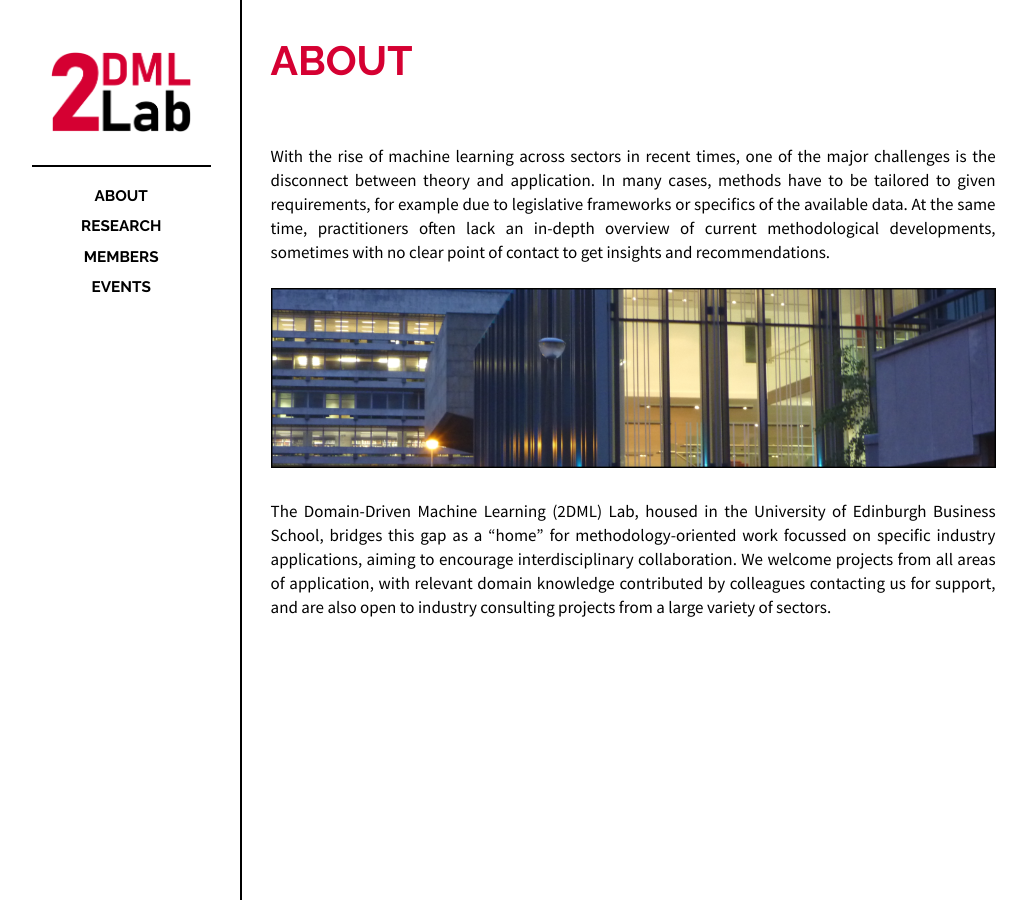
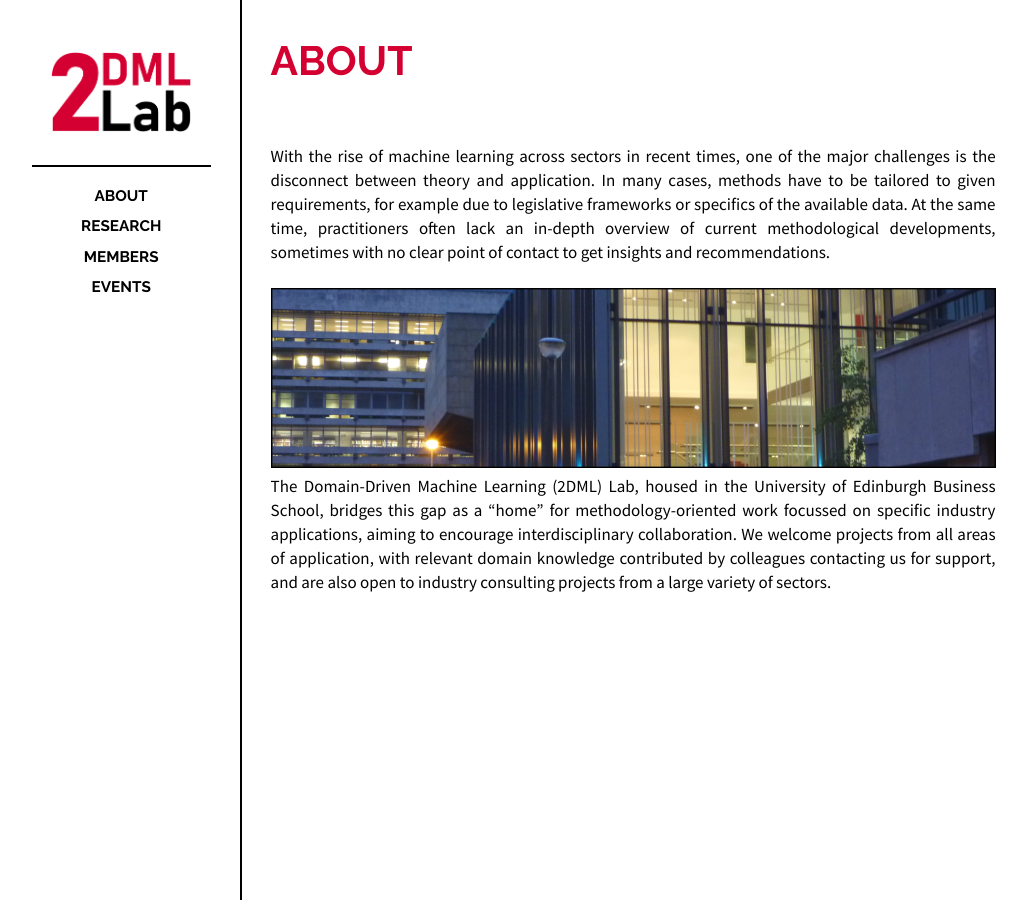
Before and after one commit to 2dml-lab/2dml-lab.github.io, a Jekyll site: the page built from _posts/2024-02-04-about.md, in a window 1280 px wide. Shown: the whole page, without its empty margins (118-1145 px from the left). Built offline with Jekyll 4.4.1, drawn with Linux system fonts in a browser that asks for light colours.

Commit message:
Update 2024-02-04-about.md

```diff
--- a/_posts/2024-02-04-about.md
+++ b/_posts/2024-02-04-about.md
@@ -10,8 +10,7 @@
 
 With the rise of machine learning across sectors in recent times, one of the major challenges is the disconnect between theory and application. In many cases, methods have to be tailored to given requirements, for example due to legislative frameworks or specifics of the available data. At the same time, practitioners often lack an in-depth overview of current methodological developments, sometimes with no clear point of contact to get insights and recommendations.
 
-<img src="/images/school.png" width="100%" style="padding-bottom: -10px;">
-
+<img src="/images/school.png" width="100%">
 The Domain-Driven Machine Learning (2DML) Lab, housed in the University of Edinburgh Business School, bridges this gap as a “home” for methodology-oriented work focussed on specific industry applications, aiming to encourage interdisciplinary collaboration. We welcome projects from all areas of application, with relevant domain knowledge contributed by colleagues contacting us for support, and are also open to industry consulting projects from a large variety of sectors.
 
 <br>
```
